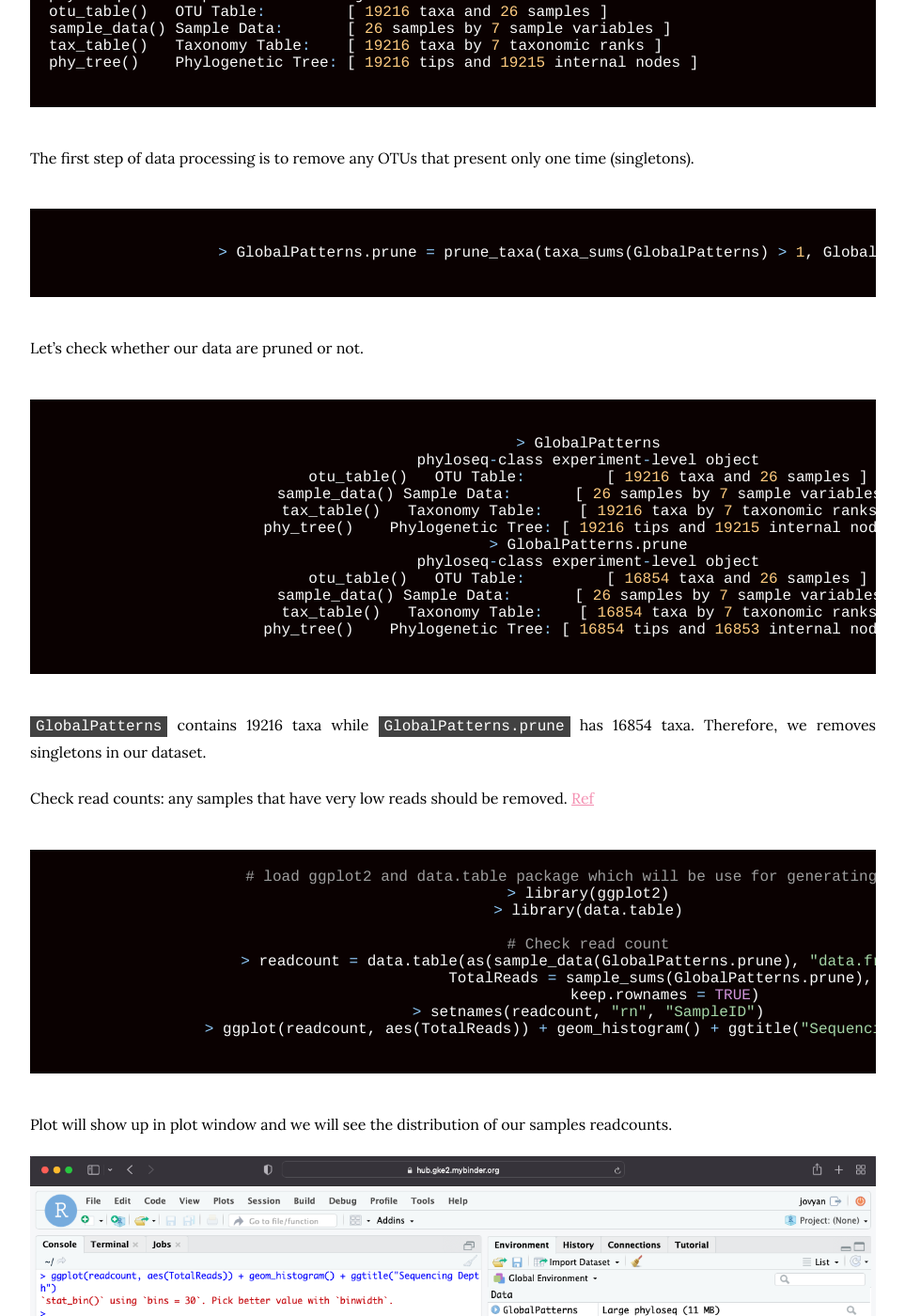
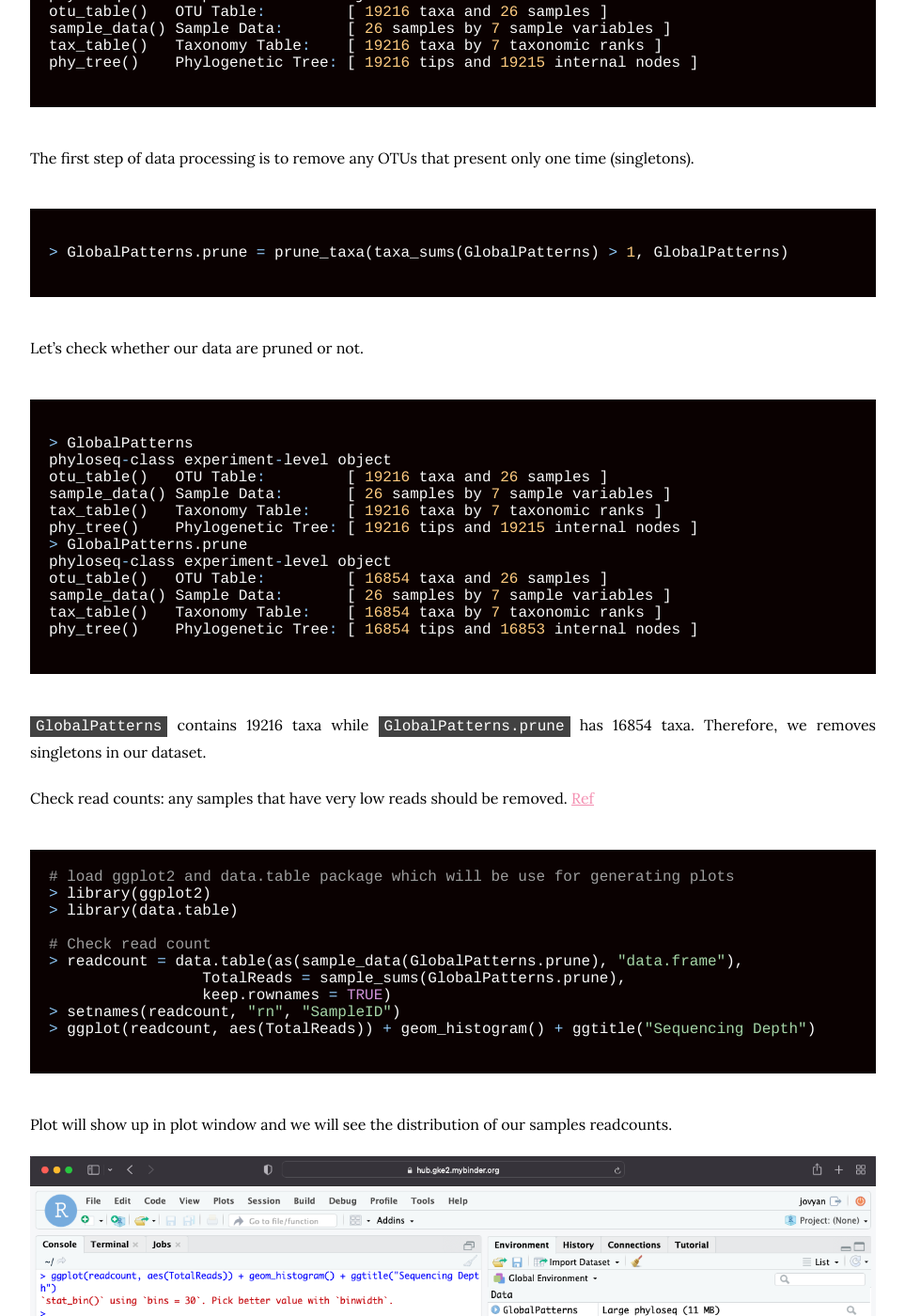
Before and after one commit to natpombubpa-lab/natpombubpa-lab.github.io, a Jekyll site: the page built from resources/Microbiome_Analysis_Phyloseq.md, in a window 1280 px wide and 1400 px high, scrolled down 1902 px. Shown: the whole window at 94% size, without its empty margins (158-1121 px from the left). Built offline with Jekyll 4.4.1, drawn with Linux system fonts in a browser that asks for light colours; nearby versions of some CDN libraries.

Commit message:
Update Microbiome_Analysis_Phyloseq.md

````diff
--- a/resources/Microbiome_Analysis_Phyloseq.md
+++ b/resources/Microbiome_Analysis_Phyloseq.md
@@ -63,6 +63,7 @@ phy_tree()    Phylogenetic Tree: [ 19216 tips and 19215 internal nodes ]
 
 The first step of data processing is to remove any OTUs that present only one time (singletons).
 
+{:.left}
 ```R
 
 > GlobalPatterns.prune = prune_taxa(taxa_sums(GlobalPatterns) > 1, GlobalPatterns)
@@ -71,6 +72,7 @@ The first step of data processing is to remove any OTUs that present only one ti
 
 Let's check whether our data are pruned or not.
 
+{:.left}
 ```R
 
 > GlobalPatterns
@@ -93,6 +95,7 @@ phy_tree()    Phylogenetic Tree: [ 16854 tips and 16853 internal nodes ]
 Check read counts: any samples that have very low reads should be removed.
 [Ref](http://evomics.org/wp-content/uploads/2016/01/phyloseq-Lab-01-Answers.html)
 
+{:.left}
 ```R
 # load ggplot2 and data.table package which will be use for generating plots
 > library(ggplot2)
@@ -113,6 +116,7 @@ Plot will show up in plot window and we will see the distribution of our samples
 
 In order to check samples with low number of reads, "order()" can be used to sort "TotalReads" column.
 
+{:.left}
 ```R
 
 > head(readcount[order(readcount$TotalReads), c("SampleID", "TotalReads")])
@@ -129,6 +133,7 @@ In order to check samples with low number of reads, "order()" can be used to sor
 
 Generate rarefaction curve, rarefaction curve could be used to determined whether the sequencing depth cover microbial diversity of the sample.
 
+{:.left}
 ```R
 
 > otu.rare = otu_table(GlobalPatterns.prune)
@@ -150,6 +155,7 @@ Alpha diversity measure can be Observed, Chao1, ACE, Shannon, Simpson, InvSimpso
 You can simply plot richness for all of your data using "plot_richness(your_phyloseq_object)" with all possible alpha diversity measure.
 This plot will show if your data can be plotted with all of the alpha diversity measure. However, you should select one index to represent your data.
 
+{:.left}
 ```R
 
 > plot_richness(GlobalPatterns.prune)
@@ -161,6 +167,7 @@ This plot will show if your data can be plotted with all of the alpha diversity
 You can add more details to your graph and select only the alpha diversity measurement that you would like to use.
 In the following command, x = "SampleType" indicate that x-axis will be plotted/grouped by SampleType and measures = c("Chao1") for selecting only Chao1 index.
 
+{:.left}
 ```R
 > plot_richness(GlobalPatterns.prune, x="SampleType", measures=c("Chao1"))
 ```
@@ -169,6 +176,7 @@ In the following command, x = "SampleType" indicate that x-axis will be plotted/
 
 Adding boxplot to your graph to show group trend
 
+{:.left}
 ```R
 > plot_richness(GlobalPatterns.prune, x="SampleType", measures=c("Chao1")) + geom_boxplot()
 ```
@@ -177,6 +185,7 @@ Adding boxplot to your graph to show group trend
 
 Prepare your plot for publication by adding more details such as color and title
 
+{:.left}
 ```R
 > plot_richness(GlobalPatterns.prune, x = "SampleType", color = "SampleType", measures = c("Chao1")) +
   geom_boxplot() + theme_bw() + ggtitle("Add Your Title Here") +
````
